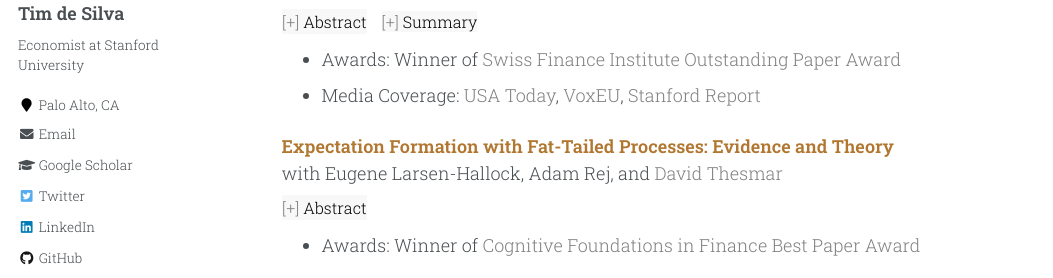
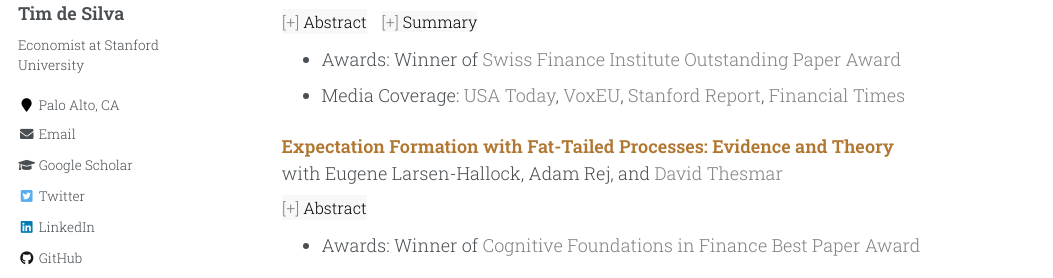
Before and after one commit to timhdesilva/timhdesilva.github.io, a Jekyll site: the page built from _pages/research.html, in a window 1280 px wide and 900 px high, scrolled down 307 px. Shown: the part 177-455 px from the top of the window, without its empty margins (0-1053 px from the left). Built offline with Jekyll 4.4.1, drawn with Linux system fonts in a browser that asks for light colours.

Commit message:
Add Financial Times coverage for AI financial advice

```diff
--- a/_pages/research.html
+++ b/_pages/research.html
@@ -85,7 +85,7 @@ author_profile: true
       <a style="text-decoration:none; background-color:#f8f8f8; font-size: 16px; font-family: Roboto Slab, serif;" href="https://x.com/timdesilva/status/2084473867893137594?s=46&t=76_4lXfnbnm0ef-h8p9UlA"><span style="color: gray;">[+]</span> <span style="color:black;">Summary</span></a>
     <ul style="margin-top: -12px">
       <li>Awards: Winner of <a style="text-decoration:none; color:gray" href="https://www.sfi.ch/en/faculty/research-awards">Swiss Finance Institute Outstanding Paper Award</a></li>
-      <li>Media Coverage: <a style="text-decoration:none; color:gray" href="https://www.usatoday.com/story/money/2026/05/15/should-ai-be-financial-adviser-study/90063619007/">USA Today</a>, <a style="text-decoration:none; color:gray" href="https://cepr.org/voxeu/columns/chatgpts-financial-advice-supply-demand-and-life-cycle">VoxEU</a>, <a style="text-decoration:none; color:gray" href="https://news.stanford.edu/stories/2026/07/ai-financial-investing-advice-research">Stanford Report</a></li>
+      <li>Media Coverage: <a style="text-decoration:none; color:gray" href="https://www.usatoday.com/story/money/2026/05/15/should-ai-be-financial-adviser-study/90063619007/">USA Today</a>, <a style="text-decoration:none; color:gray" href="https://cepr.org/voxeu/columns/chatgpts-financial-advice-supply-demand-and-life-cycle">VoxEU</a>, <a style="text-decoration:none; color:gray" href="https://news.stanford.edu/stories/2026/07/ai-financial-investing-advice-research">Stanford Report</a>, <a style="text-decoration:none; color:gray" href="https://www.ft.com/content/0ffce28a-376e-45d8-a919-c0c9d99c0975">Financial Times</a></li>
     </ul>
 </p>
 <div id="llm_advice" class="abstract-content">
```
